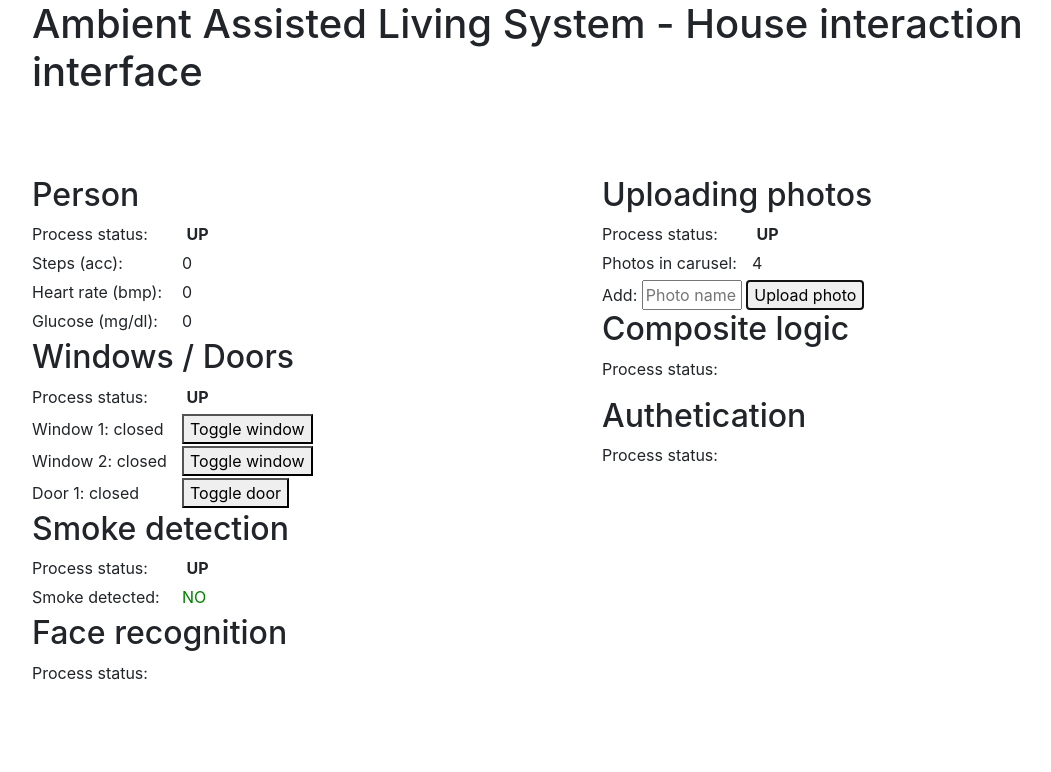
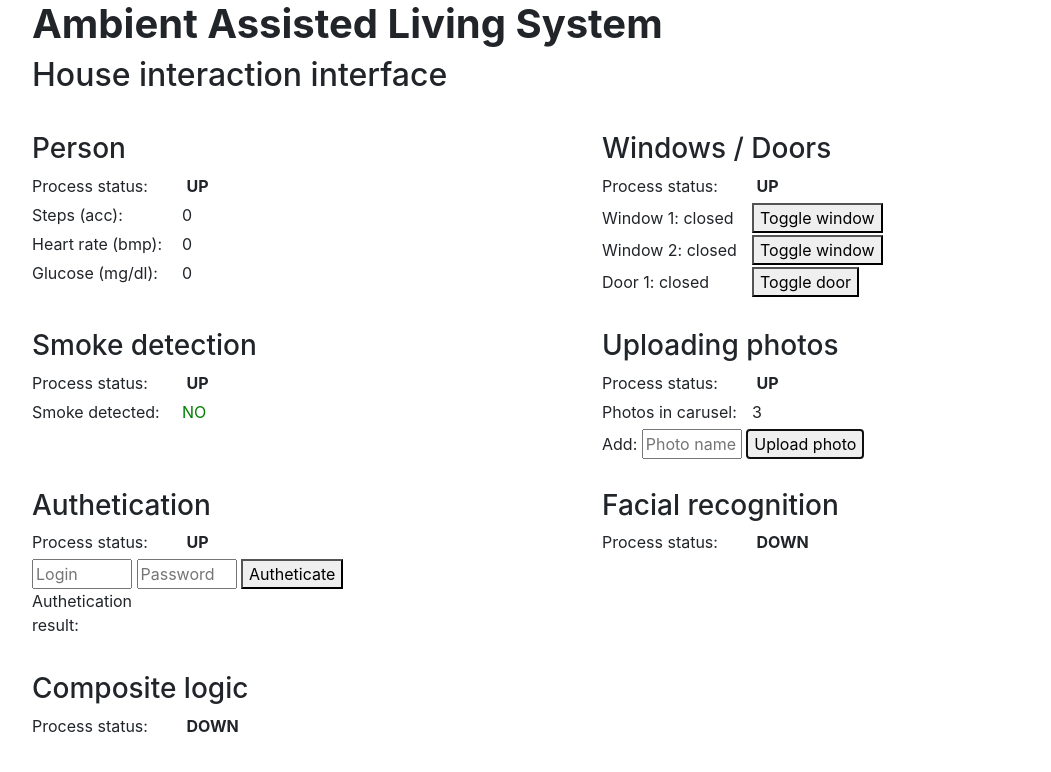
Before and after one commit to andreaskoj/ambient-assisted-living-system, a website: page public/house.html in a window 1280 px wide. Both pictures are taken after a click on the button "Upload photo". Shown: the whole page, without its empty margins (53-1104 px from the left). Drawn offline with nearby package versions, Linux system fonts and the light colour scheme; no server answers.

Commit message:
implement authetication and fix photos

```diff
--- a/public/house.html
+++ b/public/house.html
@@ -2,7 +2,7 @@
 <!doctype html>
 <html lang="en">
     <head>
-        <title>Ambient Assisted Living - House interaction interface</title>
+        <title>Ambient Assisted Living</title>
             <!-- Required meta tags -->
         <meta charset="utf-8">
         <meta name="viewport" content="width=device-width, initial-scale=1, shrink-to-fit=no">
@@ -25,55 +25,86 @@
             .input {
                 width: 100px;
             }
+            .space {
+                height: 30px;
+                width: auto;
+            }
 
         </style>
     </head>
     <body>
         <div class="container">
-            <h1>Ambient Assisted Living System - House interaction interface</h1>
-            <br>
-            <br>
-            <br>
+            <h1><b>Ambient Assisted Living System</b></h1>
+            <h2>House interaction interface</h2>
+
+            <div class="space"></div>
+
             <div class="row">
                 <div class="col">
-
-                    <h2>Person</h2>
+                    <h3>Person</h3>
                     <p class="status-sec">Process status:</p> <b><span id="pers-status"></span></b>
                     <div><span class="status-sec">Steps (acc): </span><span id="steps-number">0</span></div>
                     <div><span class="status-sec">Heart rate (bmp): </span><span id="heart-number">0</span></div>
                     <div><span class="status-sec">Glucose (mg/dl): </span><span id="glucose-number">0</span></div>
-
-                    <h2>Windows / Doors </h2>
+                </div>
+                <div class="col">
+                    <h3>Windows / Doors </h3>
                     <p class="status-sec">Process status:</p> <b><span id="windoo-status"></span></b>
                     <div><span class="status-sec">Window 1: <span id="win1-status">closed</span></span><button id="win1-btn">Toggle window</button></div>
                     <div><span class="status-sec">Window 2: <span id="win2-status">closed</span></span><button id="win2-btn">Toggle window</button></div>
                     <div><span class="status-sec">Door 1: <span id="doo1-status">closed</span></span><button id="doo1-btn">Toggle door</button></div>
+                </div>
+                </div>
 
-                    <h2>Smoke detection</h2>
-                    <p class="status-sec">Process status:</p> <b><span id="smoke-status"></span></b>
-                    <div><span class="status-sec">Smoke detected: </span><span id="smoke-value" class="green">NO</span></div>
+                <div class="space"></div>
 
-                    <h2>Face recognition</h2>
-                    <p>Process status:</p>
-                </div>
-                <div class="col">
-                    <h2>Uploading photos</h2>
+                <div class="row">
+                    <div class="col">
+                        <h3>Smoke detection</h3>
+                        <p class="status-sec">Process status:</p> <b><span id="smoke-status"></span></b>
+                        <div><span class="status-sec">Smoke detected: </span><span id="smoke-value" class="green">NO</span></div>
+                     </div>
+                     <div class="col">
+                    <h3>Uploading photos</h3>
                     <p class="status-sec">Process status:</p> <b><span id="uploading-status"></span></b>
                     <div><span class="status-sec">Photos in carusel: </span><span id="photo-value"></span></div>
                     <div>
                         <span >Add: </span>
                         <input type="text" class="input" id="input-photo" placeholder="Photo name">
                         <button id="pho-btn">Upload photo</button>
+                    </div>
+                </div>
+                </div>
+                <div class="space"></div>
 
+                <div class="row">
+                <div class="col">
+                    <h3>Authetication</h3>
+                    <p class="status-sec">Process status:</p> <b><span id="auth-status"></span></b>
+                    <div>
+                        <input type="text" class="input" id="log" placeholder="Login">
+                        <input type="password" class="input" id="pas" placeholder="Password">
+                        <button id="sec-btn">Autheticate</button>
                     </div>
+                    <div><span class="status-sec">Authetication result: </span><span id="result-value"></span></div>
+                </div>
+                <div class="col">
+                    <h3>Facial recognition</h3>
+                    <p class="status-sec">Process status:</p> <b><span id="facial-status"></span></b>
+                </div>
+                </div>
 
-                    <h2>Composite logic</h2>
-                    <p>Process status:</p>
+                <div class="space"></div>
 
-                    <h2>Authetication</h2>
-                    <p>Process status:</p>
+                <div class="row">
+                <div class="col">
+                    <h3>Composite logic</h3>
+                    <p class="status-sec">Process status:</p> <b><span id="logic-status"></span></b>
                 </div>
-              </div>
+                </div>
+
+
+
 
           </div>
 
--- a/public/javascripts/house-script.js
+++ b/public/javascripts/house-script.js
@@ -21,12 +21,13 @@ const smokeSensorProcess = new Worker('javascripts/smoke.js');
 
 const uploadingPhotosProcess = new Worker('javascripts/upload.js');
 
+const securityProcess = new Worker('javascripts/security.js');
+
 //setInterval(function(){ windowsProcess.postMessage('Hello World');}, 2000);
 
-//var faceRecognitionProcess = new Worker('javascripts/windows.js');
+//var facialProcess = new Worker('javascripts/windows.js');
 
-
-//var exectueCompositLogicProcess = new Worker('javascripts/windows.js');
+//var logicProcess = new Worker('javascripts/windows.js');
 
 //var securityProcess = new Worker('javascripts/windows.js');
 
@@ -54,9 +55,27 @@ $(document).ready(function () {
 
     $("#pho-btn").click(function() {
         let name = $("#input-photo").val();
-        uploadingPhotosProcess.postMessage(name);
+
+
+        if(name.length != 0){
+            console.log("sss");
+            uploadingPhotosProcess.postMessage(name);
+        }
+
         // clean input
         $("#input-photo").val('');
+    });
+
+    $("#sec-btn").click(function() {
+        let log = $("#log").val();
+        let pas = $("#pas").val();
+
+        let arr = [log,pas];
+        securityProcess.postMessage(arr);
+
+        // clean theinput
+        $("#log").val('');
+        $("#pas").val('');
     });
 
 
@@ -70,17 +89,25 @@ function displayProcesessStatus() {
     let ref2 =  $("#pers-status");
     let ref3 =  $("#smoke-status");
     let ref4 =  $("#uploading-status");
+    let ref5 =  $("#auth-status");
+    let ref6 =  $("#facial-status");
+    let ref7 =  $("#logic-status");
 
-    statusUpdate1 = (ref) => (personProcess != null) ? ref.text("UP") : ref.text("DOWN");
+    statusUpdate1 = (ref) => (typeof personProcess !== 'undefined') ? ref.text("UP") : ref.text("DOWN");
     statusUpdate2 = (ref) => (windowsDoorProcess != null) ? ref.text("UP") : ref.text("DOWN");
-    statusUpdate2 = (ref) => (smokeSensorProcess != null) ? ref.text("UP") : ref.text("DOWN");
-    statusUpdate2 = (ref) => (uploadingPhotosProcess != null) ? ref.text("UP") : ref.text("DOWN");
-
+    statusUpdate3 = (ref) => (smokeSensorProcess != null) ? ref.text("UP") : ref.text("DOWN");
+    statusUpdate4 = (ref) => (uploadingPhotosProcess != null) ? ref.text("UP") : ref.text("DOWN");
+    statusUpdate5 = (ref) => (securityProcess != null) ? ref.text("UP") : ref.text("DOWN");
+    statusUpdate6 = (ref) => (typeof facialProcess !== 'undefined') ? ref.text("UP") : ref.text("DOWN");
+    statusUpdate7 = (ref) => (typeof logicProcess !== 'undefined') ? ref.text("UP") : ref.text("DOWN");
 
     statusUpdate1(ref1);
     statusUpdate2(ref2);
-    statusUpdate2(ref3);
-    statusUpdate2(ref4);
+    statusUpdate3(ref3);
+    statusUpdate4(ref4);
+    statusUpdate5(ref5);
+    statusUpdate6(ref6);
+    statusUpdate7(ref7);
 
 }
 
@@ -127,7 +154,10 @@ personProcess.onmessage = function(e) {
 
     uploadingPhotosProcess.onmessage = function(e) {
         let data = e.data;
+        $("#photo-value").text(data);
+    }
 
-        $("#photo-value").text(data);
-        console.log(data);
+    securityProcess.onmessage = function(e) {
+        let data = e.data;
+        $("#result-value").text(data);
     }
--- a/public/javascripts/person.js
+++ b/public/javascripts/person.js
@@ -9,14 +9,6 @@ const socket = io();
 let steps = {subject:"steps", value: 0};
 let heart = {subject:"heart", value: 0};
 let glucose = {subject:"glucose", value: 0};
-
-function getRndInteger(min, max) {
-    return Math.floor(Math.random() * (max - min + 1) ) + min;
-  }
-
-function publish(subject, message) {
-    socket.emit (subject, message);
-}
 
 // interval for steps
 setInterval(function(){
--- /dev/null
+++ b/public/javascripts/security.js
@@ -0,0 +1,40 @@
+importScripts('/socket.io/socket.io.js');
+importScripts('lib.js');
+
+const clientType = "house";
+const socket = io();
+
+// data from db
+let u1 = {login:"Bubbles", password: "x"};
+let u2 = {login:"Elfo", password: "x"};
+let u3 = {login:"Bean", password: "x"};
+let u4 = {login:"Ricky", password: "x"};
+
+let users = [];
+users.push(u1);
+users.push(u2);
+users.push(u3);
+users.push(u4);
+
+
+onmessage = function(e) {
+    let login = e.data[0];
+    let password = e.data[1];
+
+    let authFlag = false;
+
+    users.forEach(function (item, index) {
+        console.log(item.login +" + "+ item.password)
+
+        if(item.login == login && item.password == password) {
+            authFlag = true;
+        }
+    });
+
+    if(authFlag == true){
+        postMessage(login + " autheticated");
+    }
+    else postMessage("wrong credentials");
+
+
+  }
--- a/public/javascripts/smoke.js
+++ b/public/javascripts/smoke.js
@@ -13,5 +13,4 @@ setInterval(function(){
     smoke.value == true ? smoke.value = false : smoke.value = true;
     publish(clientType, smoke);
     postMessage(smoke);
-
   }, getRndInteger(15000,30000));
--- a/public/javascripts/upload.js
+++ b/public/javascripts/upload.js
@@ -13,5 +13,4 @@ onmessage = function(e) {
     photos.push(photoName);
     countPhotos ++;
     postMessage(countPhotos);
-    console.log(photoName);
   }
--- a/public/javascripts/windows.js
+++ b/public/javascripts/windows.js
@@ -1,6 +1,7 @@
 // CODE FOR WINDOW / DOOR PROCESS
 
 importScripts('/socket.io/socket.io.js');
+importScripts('lib.js');
 
 // const
 const clientType = "house";
@@ -30,11 +31,6 @@ let toggleGatewayStatus = (status) => {
     }
 }
 
-function publish(subject, message) {
-    socket.emit (subject, message);
-    //console.log('Sent! Subject: ' + subject + '     | Message: ' + message );
-}
-
 
 // message event handler
 onmessage = function(e) {
```
